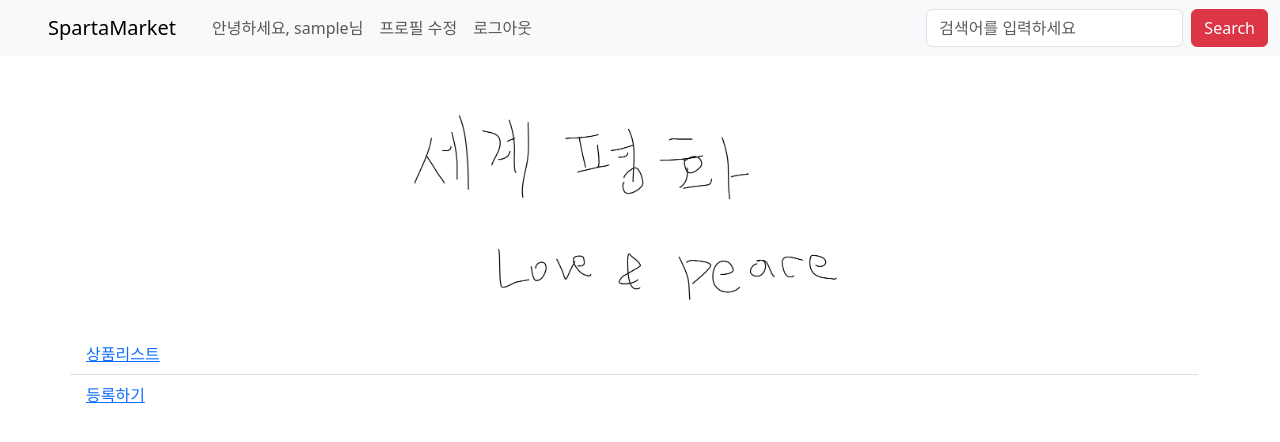
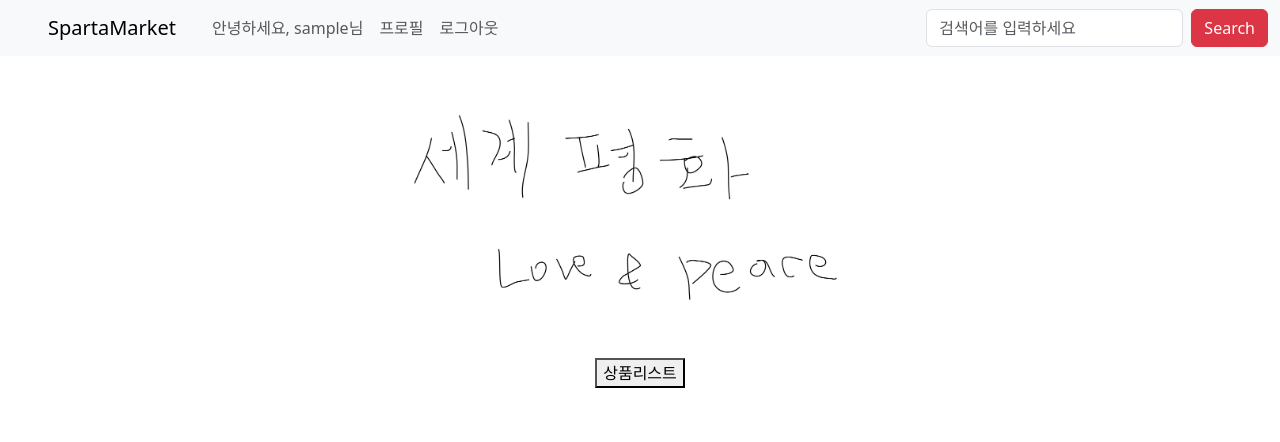
Before and after one commit to skt6017/spartamarket, a Django app: page /index/ in a window 1280 px wide. Shown: the top 442 px of the page. Run offline with Django 4.2, Linux system fonts and the light colour scheme; the visitor is signed in with stand-in values (Sample User, id 1); some libraries are stand-ins or nearby versions.

Commit message:
feat: 마스터 브랜치에 머지 전 최종 정리

```diff
--- a/accounts/views.py
+++ b/accounts/views.py
@@ -49,7 +49,7 @@
         form =CustomUserChangeForm (request.POST, request.FILES, instance=request.user)
         if form.is_valid():
             form.save()
-            return redirect("index")
+            return redirect("users:profile", request.user)
     else:
         form = CustomUserChangeForm(instance=request.user)
     context = {"form" :form}
--- a/products/templates/products/detail.html
+++ b/products/templates/products/detail.html
@@ -14,9 +14,9 @@
 </p>
 <br>
 {% if product.image %}
-    <img src="{{ product.image.url }}" alt="{{ product.image }}">
+    <img src="{{ product.image.url }}" alt="{{ product.image }}" style="width: 500px;">
 {% endif %}
-<p>{{ product.content }}</p>
+<p>{{ product.content|linebreaks }}</p>
 
 <p>조회수: {{ product.view_count }}<br>
 작성 날짜: {{ product.created_at }}<br>
--- a/products/templates/products/index.html
+++ b/products/templates/products/index.html
@@ -6,12 +6,11 @@
 <div class="index-page">
     <img src="{% static 'products/lovenpeace_big.png' %}">
 </div>
-</center>
+<br>
 </body>
 <div class="row">
-    <ul class="list-group list-group-flush">
-        <li class="list-group-item"><a href="{% url 'products:products' %}">상품리스트</a></li>
-        <li class="list-group-item"><a href="{% url 'products:create' %}">등록하기</a></li>
-    </ul>
+    <a href="{% url 'products:products' %}">
+        <button>상품리스트</button></a>
+
 </div>
 {% endblock content %}
--- a/products/templates/products/products.html
+++ b/products/templates/products/products.html
@@ -21,8 +21,8 @@
         <hr>
         <form action="{% url "products:products" %}" method="GET">
             <select name="sort" id="sort">
-                <option value="-view_count" {% if sort_by is "-view_count" %}selected{% endif %}>인기순</option>
-                <option value="-pk" {% if sort_by is "-pk" %}selected{% endif %}>최신순</option>
+                <option value="-view_count" {% if sort_by == "-view_count" %}selected{% endif %}>인기순</option>
+                <option value="-pk" {% if sort_by == "-pk" %}selected{% endif %}>최신순</option>
             </select>
             <button class="btn btn-danger" type="submit">정렬</button>
         </form>
--- a/products/templates/products/update.html
+++ b/products/templates/products/update.html
@@ -4,7 +4,7 @@
 
 {% block content %}
     <h2 class="fw-bold">{{ product.title }} 수정하기</h2>
-    <form method="post">
+    <form action="{% url "products:update" product.pk %}" method="post" enctype="multipart/form-data">
         {% csrf_token %}
         {{ form.as_p }}
         <label for="new_hashtags">Hashtags:</label>
--- a/templates/base.html
+++ b/templates/base.html
@@ -30,7 +30,7 @@
                     <a class="nav-link" aria-disabled="true">안녕하세요, {{ request.user.username }}님</a>
                 </li>
                 <li class="nav-item">
-                    <a class="nav-link" aria-current="page" href="{% url 'accounts:update' %}">프로필 수정</a>
+                    <a class="nav-link" aria-current="page" href="{% url 'users:profile' request.user.username%}">프로필</a>
                 </li>
                 <li class="nav-item">
                     <form action="{% url 'accounts:logout' %}" method="POST">
```
Also changed, not shown: users/templates/users/profile.html (+9 -3 lines).
